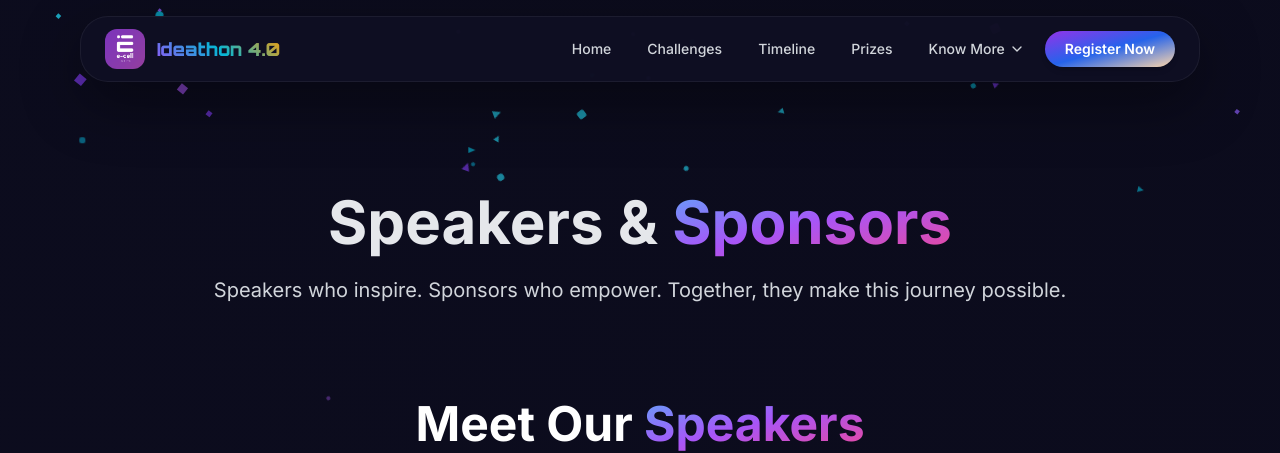
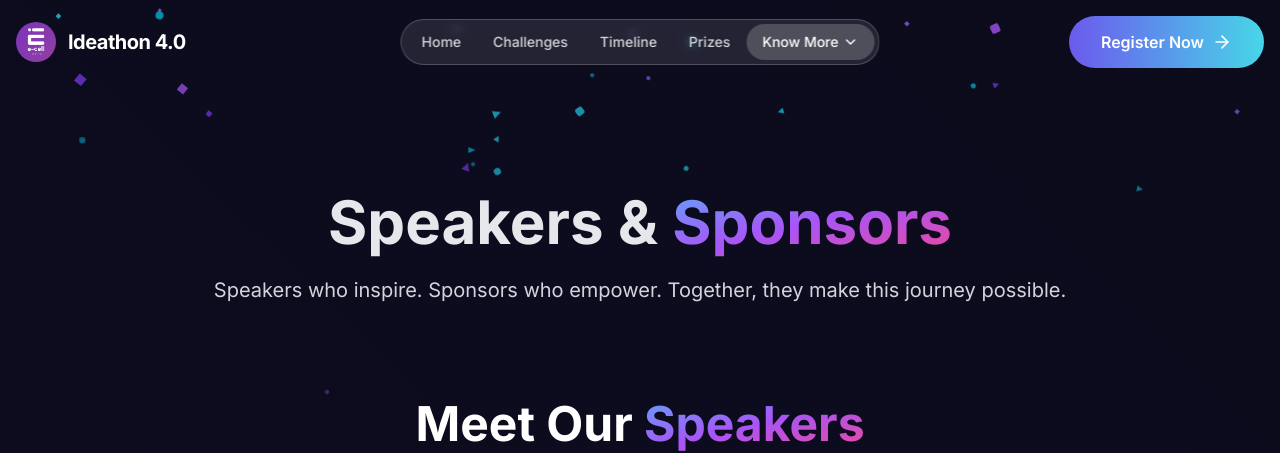
Before and after one commit to aanandmodi/ideathon, a Next.js app: page /speakers-sponsors in a window 1280 px wide. Shown: the top 453 px of the page. Built offline with nearby package versions, Linux system fonts and the light colour scheme.

Commit message:
Your message about what you changed

```diff
--- a/app/globals.css
+++ b/app/globals.css
@@ -770,3 +770,66 @@
     @apply bg-clip-text text-transparent bg-gradient-to-br from-blue-400 via-purple-500 to-pink-500;
   }
 }
+/* Add this to your globals.css file */
+
+.btn-3d-tilt {
+  position: relative;
+  display: inline-block; /* Ensures proper layout for the link */
+  text-decoration: none; /* Removes the default underline from the link */
+
+  /* Adapted Colors: Cyan to Blue Gradient */
+  background: linear-gradient(135deg, #06B6D4, #3B82F6); /* cyan-500 to blue-500 */
+
+  color: white;
+  padding: 12px 28px;
+  border-radius: 8px;
+  transition: transform 0.3s ease, box-shadow 0.3s ease;
+  transform-style: preserve-3d;
+  perspective: 1000px;
+
+  /* Adapted Shadow Color: Cyan */
+  box-shadow: 0 4px 12px rgba(6, 182, 212, 0.2);
+}
+
+.btn-3d-tilt:hover {
+  /* Adapted Shadow Colors: Cyan and Blue */
+  box-shadow:
+    0 12px 24px rgba(6, 182, 212, 0.3),
+    0 4px 8px rgba(59, 130, 246, 0.3);
+
+  /* 3D Tilt Effect from your code */
+  transform:
+    translateY(-4px)
+    rotateX(10deg)
+    rotateY(-10deg);
+}
+
+/* Active (clicking) state from your code */
+.btn-3d-tilt:active {
+  transform:
+    translateY(-2px)
+    rotateX(5deg)
+    rotateY(-5deg);
+  box-shadow:
+    0 8px 16px rgba(6, 182, 212, 0.2),
+    0 2px 4px rgba(59, 130, 246, 0.2);
+  transition: transform 0.1s ease, box-shadow 0.1s ease;
+}
+
+/* Glare effect from your code */
+.btn-3d-tilt:before {
+  content: "";
+  position: absolute;
+  top: 0;
+  left: 0;
+  width: 100%;
+  height: 100%;
+  background: linear-gradient(135deg, rgba(255,255,255,0.2), rgba(255,255,255,0));
+  border-radius: 8px;
+  opacity: 0;
+  transition: opacity 0.3s ease;
+}
+
+.btn-3d-tilt:hover:before {
+  opacity: 1;
+}
--- a/components/navbar.tsx
+++ b/components/navbar.tsx
@@ -1,11 +1,13 @@
 "use client"
 
-import { useState, useEffect, useRef } from "react"
+import React, { useState, useEffect } from "react"
 import Link from "next/link"
 import { usePathname } from "next/navigation"
-import { Menu, X, ChevronDown } from "lucide-react"
-import { Button } from "@/components/ui/button"
+import { motion, AnimatePresence } from "framer-motion"
+import { Menu, X, ChevronDown, ArrowRight } from "lucide-react" // Ensured ArrowRight is here
+import styled from 'styled-components';
 
+// --- Data for Navigation ---
 const navItems = [
   { name: "Home", href: "/" },
   { name: "Challenges", href: "/challenges" },
@@ -17,174 +19,267 @@ const aboutDropdownItems = [
   { name: "Glimpse", href: "/glimpses" },
   { name: "Speakers & Sponsors", href: "/speakers-sponsors" },
   { name: "Team", href: "/team" },
-   {name: "Contact us", href:"/contact"},
+  { name: "Contact us", href: "/contact" },
   { name: "About Page", href: "/about" },
 ]
 
+// --- SVG FILTER FOR GOOEY EFFECT (Re-added) ---
+const GooeyFilter = () => {
+  return (
+    <svg xmlns="http://www.w3.org/2000/svg" version="1.1" style={{ display: 'none' }}>
+      <defs>
+        <filter id="goo">
+          <feGaussianBlur in="SourceGraphic" stdDeviation="10" result="blur" />
+          <feColorMatrix in="blur" mode="matrix" values="1 0 0 0 0  0 1 0 0 0  0 0 1 0 0  0 0 0 18 -7" result="goo" />
+          <feBlend in="SourceGraphic" in2="goo" />
+        </filter>
+      </defs>
+    </svg>
+  );
+};
+
+// --- NEW: Gooey Gradient Register Button ---
+const generateBlobStyles = (numOfBlobs: number) => {
+  let styles = '';
+  for (let i = 1; i <= numOfBlobs; i++) {
+    // Distributes blobs across the button width
+    styles += `
+      &:nth-child(${i}) {
+        left: ${(i - 1) * (100 / numOfBlobs)}%;
+        transition-delay: ${(i - 1) * 0.08}s;
+      }
+    `;
+  }
+  return styles;
+};
+
+const Blob = styled.span`
+  position: absolute;
+  top: 1px;
+  width: 25%; // Each blob is a quarter of the button's width
+  height: 100%;
+  background: #47d6e8; // Using the lighter color from the gradient for the wave
+  border-radius: 100%;
+  transform: translate3d(0, 150%, 0) scale(1.7);
+  transition: transform 0.45s cubic-bezier(0.76, 0, 0.24, 1);
+
+  @supports(filter: url('#goo')) {
+    transform: translate3d(0, 150%, 0) scale(1.4);
+  }
+
+  ${() => generateBlobStyles(4)}
+`;
+
+const BlobsContainer = styled.div`
+  position: absolute;
+  left: 0;
+  top: 0;
+  width: 100%;
+  height: 100%;
+  filter: url('#goo');
+  overflow: hidden; // Ensures blobs don't spill out before animation
+  border-radius: 9999px;
+`;
+
+const StyledGooeyButton = styled.a<{ $scrolled: boolean }>`
+  z-index: 1;
+  position: relative;
+  display: inline-flex;
+  align-items: center;
+  justify-content: center;
+  gap: 8px; /* Space between text and arrow */
+  padding: ${props => props.$scrolled ? '10px 24px' : '14px 32px'};
+  margin: 0;
+
+  font-size: 16px;
+  font-weight: 600; /* semibold */
+  color: white;
+
+  background-image: linear-gradient(to right, #6b5aed, #47d6e8);
+  border: none;
+  border-radius: 9999px; /* pill shape */
+
+  overflow: hidden; // Crucial for containing the effect
+  cursor: pointer;
+  text-decoration: none;
+  transition: all 0.3s ease-in-out;
+
+  /* The visible text and icon container */
+  .button-text {
+    z-index: 2; // Keep text above the gooey effect
+    position: relative;
+    display: flex;
+    align-items: center;
+    gap: 8px;
+  }
+
+  &:hover {
+    transform: scale(1.05);
+    box-shadow: 0 4px 25px rgba(71, 214, 232, 0.5);
+
+    ${Blob} {
+      transform: translateZ(0) scale(1.7);
+      @supports(filter: url('#goo')) {
+        transform: translate3d(0, 75%, 0) scale(1.4);
+      }
+    }
+  }
+`;
+
+const RegisterButton = ({ scrolled }: { scrolled: boolean }) => {
+  const numOfBlobs = 4;
+  return (
+    <Link href="/register" passHref legacyBehavior>
+      <StyledGooeyButton $scrolled={scrolled}>
+        <span className="button-text">
+          Register Now
+          <ArrowRight size={20} />
+        </span>
+        <BlobsContainer>
+          {[...Array(numOfBlobs)].map((_, i) => ( <Blob key={i} /> ))}
+        </BlobsContainer>
+      </StyledGooeyButton>
+    </Link>
+  );
+};
+
+
+// --- Main Navbar Component ---
 export default function Navbar() {
   const [isOpen, setIsOpen] = useState(false)
-  const [dropdownOpen, setDropdownOpen] = useState(false)
   const [scrolled, setScrolled] = useState(false)
-  const [hoveredItem, setHoveredItem] = useState<string | null>(null) // State for hover effect
   const pathname = usePathname()
-  const dropdownRef = useRef<HTMLDivElement | null>(null)
 
   useEffect(() => {
-    const handleScroll = () => {
-      if (typeof window !== "undefined") {
-        setScrolled(window.scrollY > 20)
-      }
-    }
+    const handleScroll = () => setScrolled(window.scrollY > 50)
     window.addEventListener("scroll", handleScroll)
     return () => window.removeEventListener("scroll", handleScroll)
   }, [])
 
   useEffect(() => {
-    const handleClickOutside = (event: MouseEvent) => {
-      if (
-        dropdownRef.current &&
-        !dropdownRef.current.contains(event.target as Node)
-      ) {
-        setDropdownOpen(false)
-      }
-    }
-    document.addEventListener("mousedown", handleClickOutside)
-    return () => document.removeEventListener("mousedown", handleClickOutside)
-  }, [])
+    document.body.style.overflow = isOpen ? "hidden" : "auto"
+    return () => { document.body.style.overflow = "auto" }
+  }, [isOpen])
 
-  const levitateStyle = (itemName: string) => ({
-    transform: hoveredItem === itemName ? "translateY(-2px)" : "translateY(0px)",
-    transition: "transform 0.3s ease-in-out",
-  })
+  const navBackgroundClass = scrolled ? 'bg-black/10 backdrop-blur-lg' : 'bg-transparent'
 
   return (
-    <nav className="fixed top-4 left-1/2 transform -translate-x-1/2 z-50 w-full max-w-6xl px-4">
-      <div
-        className={`navbar-modern px-6 py-3 transition-all duration-300 ${
-          scrolled ? "scale-95" : "scale-100"
-        }`}
+    <>
+      {/* ADD THE GOOEY FILTER SOMEWHERE IN THE RENDERED OUTPUT */}
+      <GooeyFilter />
+
+      {/* --- DESKTOP NAVBAR --- */}
+      <motion.nav
+        initial={{ y: -100 }}
+        animate={{ y: 0 }}
+        transition={{ duration: 0.5, ease: "circOut" }}
+        className={`fixed top-0 left-0 right-0 z-50 hidden md:block transition-colors duration-300 ${navBackgroundClass}`}
       >
-        <div className="flex items-center justify-between">
-          {/* Logo */}
-          <Link href="/" className="flex items-center space-x-3">
-            <div className="w-10 h-10 rounded-xl overflow-hidden">
-              <img
-                src="/logo.png"
-                alt="E-Cell Ignite Logo"
-                className="h-full w-full object-cover"
-              />
-            </div>
-            <div className="block">
-              <span className="ideathon-title text-white font-bold text-lg">
-                Ideathon 4.0
-              </span>
-            </div>
-          </Link>
+        <div className={`container mx-auto flex items-center justify-between transition-all duration-300 ${scrolled ? 'p-2' : 'p-4'}`}>
+          <Logo scrolled={scrolled} />
+          <DesktopNavLinks pathname={pathname} />
+          <RegisterButton scrolled={scrolled} />
+        </div>
+      </motion.nav>
 
-          {/* Right-Aligned Nav and Register Button (Desktop/Tablet) */}
-          <div className="hidden md:flex items-center space-x-1 ml-auto">
-            {navItems.map((item) => (
-              <Link
-                key={item.name}
-                href={item.href}
-                className={`px-4 py-2 rounded-full text-sm font-medium transition-all duration-300 ${
-                  pathname === item.href
-                    ? "text-white bg-white/10"
-                    : "text-gray-300 hover:text-white hover:bg-white/5"
-                }`}
-                style={levitateStyle(item.name)}
-                onMouseEnter={() => setHoveredItem(item.name)}
-                onMouseLeave={() => setHoveredItem(null)}
-              >
-                {item.name}
-              </Link>
-            ))}
+      {/* --- MOBILE NAVBAR --- */}
+      <motion.nav
+        initial={{ y: -100 }}
+        animate={{ y: 0 }}
+        transition={{ duration: 0.5, ease: "circOut" }}
+        className={`fixed top-0 left-0 right-0 z-50 md:hidden transition-colors duration-300 ${navBackgroundClass}`}
+      >
+        <div className="flex items-center justify-between p-4">
+            <Logo scrolled={false} />
+            <motion.button whileTap={{ scale: 0.9 }} onClick={() => setIsOpen(!isOpen)} className="text-white p-2 z-10">
+             {isOpen ? <X size={24} /> : <Menu size={24} />}
+            </motion.button>
+        </div>
+      </motion.nav>
 
-            {/* Know More Dropdown */}
-            <div className="relative" ref={dropdownRef}>
-              <button
-                onClick={() => setDropdownOpen((prev) => !prev)}
-                className="flex items-center gap-1 px-4 py-2 rounded-full text-sm font-medium text-gray-300 hover:text-white hover:bg-white/5 transition-all"
-                style={levitateStyle("knowMore")}
-                onMouseEnter={() => setHoveredItem("knowMore")}
-                onMouseLeave={() => setHoveredItem(null)}
-              >
-                Know More <ChevronDown size={16} />
-              </button>
-              {dropdownOpen && (
-                <div className="absolute top-full mt-2 w-48 bg-white/10 backdrop-blur border border-white/10 text-white rounded-xl overflow-hidden shadow-lg transition-all duration-300">
-                  {aboutDropdownItems.map((item) => (
-                    <Link
-                      key={item.name}
-                      href={item.href}
-                      className="block px-4 py-2 text-sm hover:bg-white/5 transition-colors"
-                      onClick={() => setDropdownOpen(false)}
-                    >
-                      {item.name}
-                    </Link>
-                  ))}
-                </div>
-              )}
-            </div>
-
-            {/* Register Button (desktop + tablet) - EXCLUDED */}
-            <Link
-              href="/register"
-              className="ml-4 relative group inline-block overflow-hidden rounded-full px-5 py-2 text-sm font-semibold text-white bg-gradient-to-br from-purple-600 via-blue-600 to-orange-200 shadow-md transition-transform duration-300 hover:-translate-y-1"
-            >
-              <span className="relative z-10">Register Now</span>
-              <span className="absolute -inset-1 before:content-[''] before:absolute before:inset-0 before:bg-white/40 before:transform before:-translate-x-full group-hover:before:translate-x-full before:rotate-45 before:transition-transform before:duration-700 before:blur-sm z-0"></span>
-            </Link>
-          </div>
-
-          {/* Mobile Register Button + Menu Toggle */}
-          <div className="md:hidden flex items-center space-x-2 ml-auto">
-            {/* Register Button (mobile) - EXCLUDED */}
-            <Link
-              href="/register"
-              className="relative group inline-block overflow-hidden rounded-full px-5 py-2 text-sm font-semibold text-white bg-gradient-to-br from-purple-600 via-blue-600 to-orange-200 shadow-md transition-transform duration-300 hover:-translate-y-1"
-            >
-              <span className="relative z-10">
-                <span className="block md:hidden">Register</span>
-                <span className="hidden md:block">Register Now</span>
-              </span>
-              <span className="absolute -inset-1 before:content-[''] before:absolute before:inset-0 before:bg-white/40 before:transform before:-translate-x-full group-hover:before:translate-x-full before:rotate-45 before:transition-transform before:duration-700 before:blur-sm z-0"></span>
-            </Link>
-
-            <button
-              onClick={() => setIsOpen((prev) => !prev)}
-              className="text-white hover:text-primary transition-colors p-2"
-              style={levitateStyle("menuToggle")}
-              onMouseEnter={() => setHoveredItem("menuToggle")}
-              onMouseLeave={() => setHoveredItem(null)}
-            >
-              {isOpen ? <X size={24} /> : <Menu size={24} />}
-            </button>
-          </div>
-        </div>
-
-        {/* Mobile Nav Panel */}
-        {isOpen && (
-          <div className="md:hidden mt-4 pt-4 border-t border-white/10">
-            <div className="grid grid-cols-2 gap-2">
-              {[...navItems, ...aboutDropdownItems].map((item) => (
-                <Link
-                  key={item.name}
-                  href={item.href}
-                  className={`px-3 py-2 rounded-lg text-sm font-medium transition-all duration-300 text-center ${
-                    pathname === item.href
-                      ? "text-white bg-white/10"
-                      : "text-gray-300 hover:text-white hover:bg-white/5"
-                  }`}
-                  onClick={() => setIsOpen(false)}
-                >
-                  {item.name}
-                </Link>
-              ))}
-            </div>
-          </div>
-        )}
-      </div>
-    </nav>
+      {/* --- MOBILE MENU PANEL --- */}
+      <AnimatePresence>
+        {isOpen && <MobileMenuPanel setIsOpen={setIsOpen} pathname={pathname} />}
+      </AnimatePresence>
+    </>
   )
 }
+
+// --- Other Sub-components (unchanged) ---
+const Logo = ({ scrolled }: { scrolled: boolean }) => (
+    <Link href="/" className="flex items-center gap-3 flex-shrink-0">
+        <motion.img whileHover={{ rotate: -15, scale: 1.1 }} src="/logo.png" alt="Ideathon Logo"
+            className={`rounded-full transition-all duration-300 ${scrolled ? 'h-8 w-8' : 'h-10 w-10'}`} />
+        <span className={`font-bold text-white tracking-tight transition-all duration-300 ${scrolled ? 'text-lg' : 'text-xl'}`}>
+            Ideathon 4.0
+        </span>
+    </Link>
+);
+
+const DesktopNavLinks = ({ pathname }: { pathname: string }) => {
+    const [hoveredItem, setHoveredItem] = useState<string | null>(pathname);
+    useEffect(() => { setHoveredItem(pathname); }, [pathname]);
+    return (
+      <div className="absolute left-1/2 -translate-x-1/2 flex items-center bg-white/10 p-1 rounded-full border border-white/20 backdrop-blur-sm">
+        {navItems.map((item) => (
+          <Link key={item.href} href={item.href} onMouseEnter={() => setHoveredItem(item.href)}
+            className={`relative px-4 py-2 text-sm font-medium transition-colors duration-300 ${hoveredItem === item.href || pathname === item.href ? "text-white" : "text-zinc-300 hover:text-white"}`}>
+            {item.name}
+            {hoveredItem === item.href && (<motion.div layoutId="pill" className="absolute inset-0 bg-white/20 rounded-full -z-10" transition={{ type: "spring", stiffness: 350, damping: 30 }}/>)}
+          </Link>
+        ))}
+        <DropdownMenu onHoverChange={setHoveredItem} currentHover={hoveredItem} />
+      </div>
+    );
+};
+
+const dropdownVariants = { hidden: { opacity: 0, scale: 0.98, y: -10 }, visible: { opacity: 1, scale: 1, y: 0, transition: { staggerChildren: 0.06, duration: 0.2 } }};
+const itemVariants = { hidden: { opacity: 0, y: 10 }, visible: { opacity: 1, y: 0 }};
+const DropdownMenu = ({ onHoverChange, currentHover }: { onHoverChange: (href: string | null) => void; currentHover: string | null }) => {
+  const [isOpen, setIsOpen] = useState(false);
+  const isHovered = aboutDropdownItems.some(item => item.href === currentHover);
+  return (
+    <div className="relative" onMouseEnter={() => { setIsOpen(true); onHoverChange("dropdown"); }} onMouseLeave={() => { setIsOpen(false); onHoverChange(null); }}>
+      <button className={`flex items-center gap-1 relative px-4 py-2 text-sm font-medium transition-colors duration-300 ${isOpen || isHovered ? "text-white" : "text-zinc-300 hover:text-white"}`}>
+        Know More
+        <motion.div animate={{ rotate: isOpen ? 180 : 0 }}><ChevronDown size={16} /></motion.div>
+        {(isOpen || isHovered) && (<motion.div layoutId="pill" className="absolute inset-0 bg-white/20 rounded-full -z-10" transition={{ type: "spring", stiffness: 350, damping: 30 }}/>)}
+      </button>
+      <AnimatePresence>
+        {isOpen && (
+          <motion.div initial="hidden" animate="visible" exit="hidden" variants={dropdownVariants}
+            className="absolute top-full mt-2 w-48 origin-top-right rounded-2xl border border-zinc-700 bg-black/70 p-2 shadow-xl backdrop-blur-lg">
+            {aboutDropdownItems.map((item) => (
+              <motion.div key={item.href} variants={itemVariants}>
+                <Link href={item.href} className="block text-left w-full px-3 py-2 text-sm text-zinc-300 hover:bg-white/10 hover:text-white rounded-lg">{item.name}</Link>
+              </motion.div>
+            ))}
+          </motion.div>
+        )}
+      </AnimatePresence>
+    </div>
+  );
+};
+
+const mobileMenuVariants = { hidden: { x: "100%", transition: { type: "tween", ease: "easeIn" } }, visible: { x: 0, transition: { type: "tween", ease: "easeOut", staggerChildren: 0.07 } }};
+const mobileLinkVariants = { hidden: { opacity: 0, x: 50 }, visible: { opacity: 1, x: 0, transition: { type: "spring", stiffness: 260, damping: 20 } }};
+const MobileMenuPanel = ({ setIsOpen, pathname }: { setIsOpen: (isOpen: boolean) => void, pathname: string }) => {
+    const allNavItems = [...navItems, ...aboutDropdownItems];
+    return (
+        <motion.div variants={mobileMenuVariants} initial="hidden" animate="visible" exit="hidden" className="fixed inset-0 z-30 bg-black/90 backdrop-blur-lg p-8 pt-24">
+            <div className="flex flex-col gap-4">
+                {allNavItems.map((item) => (
+                    <motion.div key={item.href} variants={mobileLinkVariants}>
+                        <Link href={item.href} onClick={() => setIsOpen(false)}
+                            className={`block text-3xl font-semibold text-center py-3 rounded-lg transition-colors ${ pathname === item.href ? "text-black bg-white" : "text-zinc-300 hover:text-white hover:bg-white/10"}`}>
+                            {item.name}
+                        </Link>
+                    </motion.div>
+                ))}
+                <motion.div className="mt-8 flex justify-center" variants={mobileLinkVariants}>
+                    <RegisterButton scrolled={false} />
+                </motion.div>
+            </div>
+        </motion.div>
+    );
+};
--- a/package.json
+++ b/package.json
@@ -60,6 +60,7 @@
     "react-resizable-panels": "^2.1.7",
     "recharts": "2.15.0",
     "sonner": "^1.7.1",
+    "styled-components": "^6.1.19",
     "swiper": "^11.2.10",
     "tailwind-merge": "^2.5.5",
     "tailwindcss-animate": "^1.0.7",
@@ -70,6 +71,7 @@
     "@types/node": "^22",
     "@types/react": "^19",
     "@types/react-dom": "^19",
+    "@types/styled-components": "^5.1.34",
     "postcss": "^8.5",
     "tailwindcss": "^3.4.17",
     "typescript": "^5"
```
Also changed, not shown: app/team/page.tsx (+4 -15 lines), 1 other file (tests, documents, lock files or other folders).
